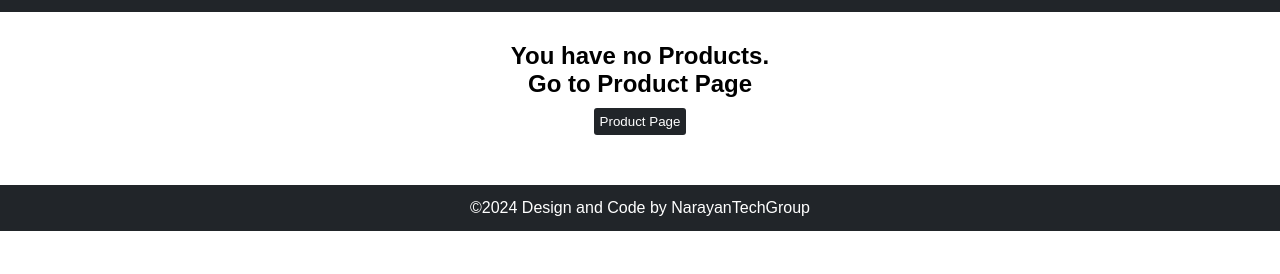
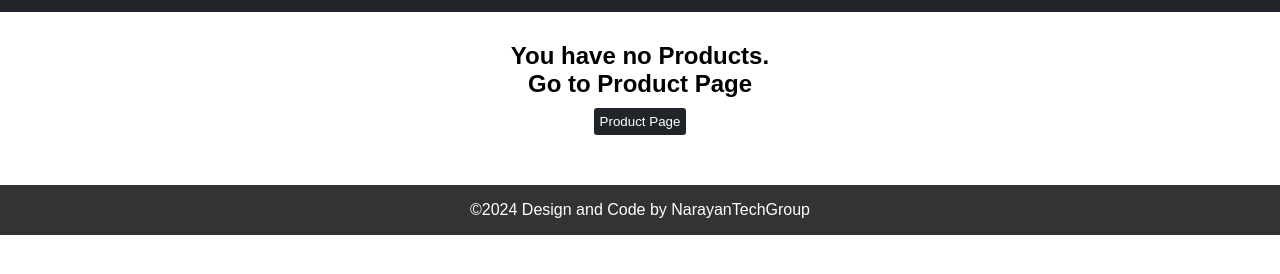
Before and after one commit to BhattaraiNarayan/Clothing_Store, a plain HTML site: page cart.html in a window 1280 px wide. Shown: the part 82-356 px from the top of the page. Drawn offline with nearby package versions, Linux system fonts and the light colour scheme.

Commit message:
initial commit

```diff
--- a/cart.html
+++ b/cart.html
@@ -25,7 +25,7 @@
     <div id="shopping-cart" class="shopping-cart"></div>
 
     <!-- footer starts -->
-        <footer class="footer">
+        <footer class="footer2">
           <p>&copy;2024&nbsp;Design and Code by NarayanTechGroup</p>
         </footer>
 <!-- footer ends -->
--- a/src/style.css
+++ b/src/style.css
@@ -46,6 +46,17 @@ body{
     text-align: center;
     padding: 14px 0;
     margin-top: 30px;
+}
+.footer2{
+            height: 50px;
+                background-color: #333;
+                color: #fff;
+                text-align: center;
+                line-height: 50px;
+                position: relative;
+                bottom: 0;
+                width: 100%;
+                margin-top: 30px;
 }
 /**
 *! Shopping Cart Styles
```
